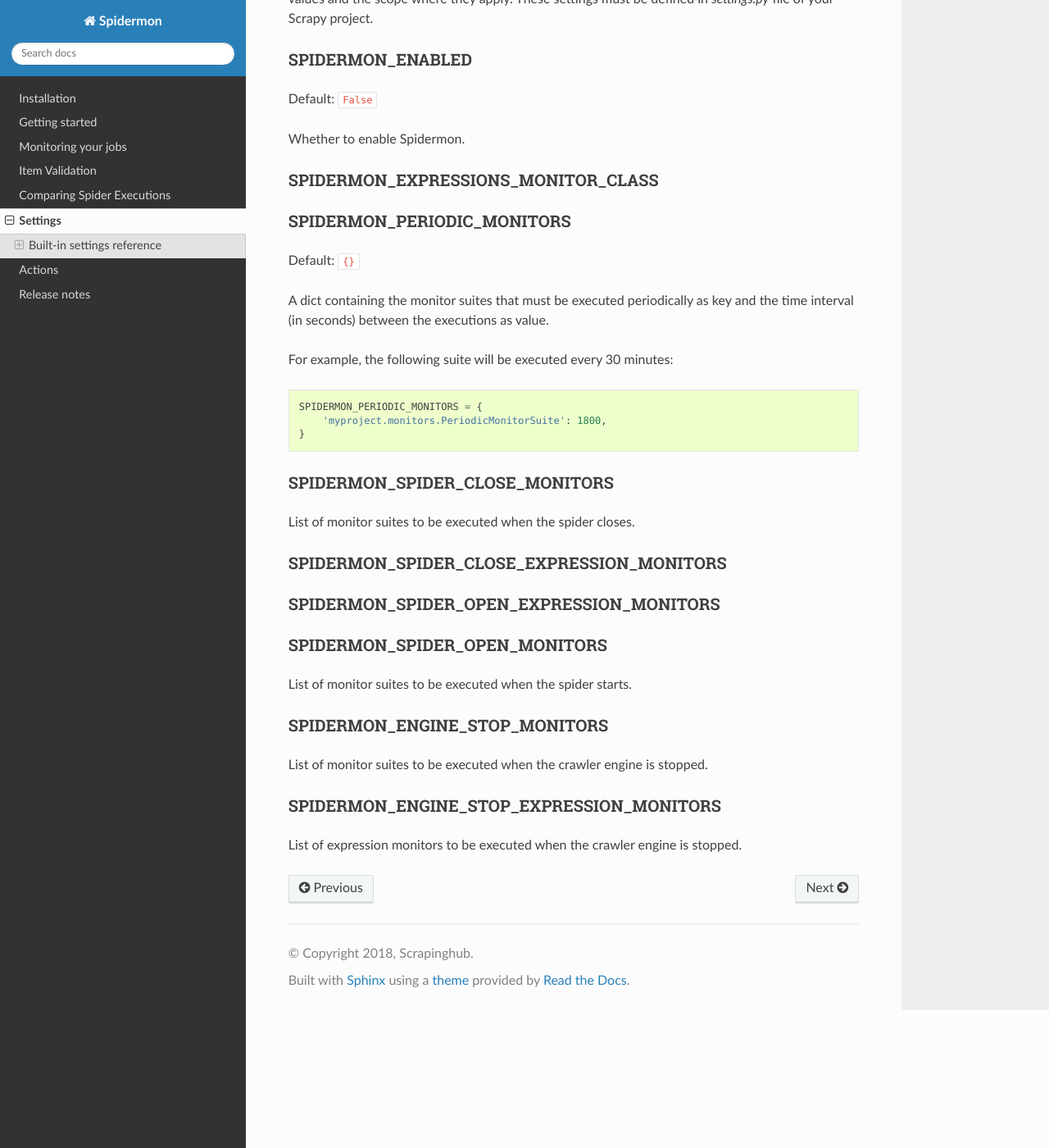
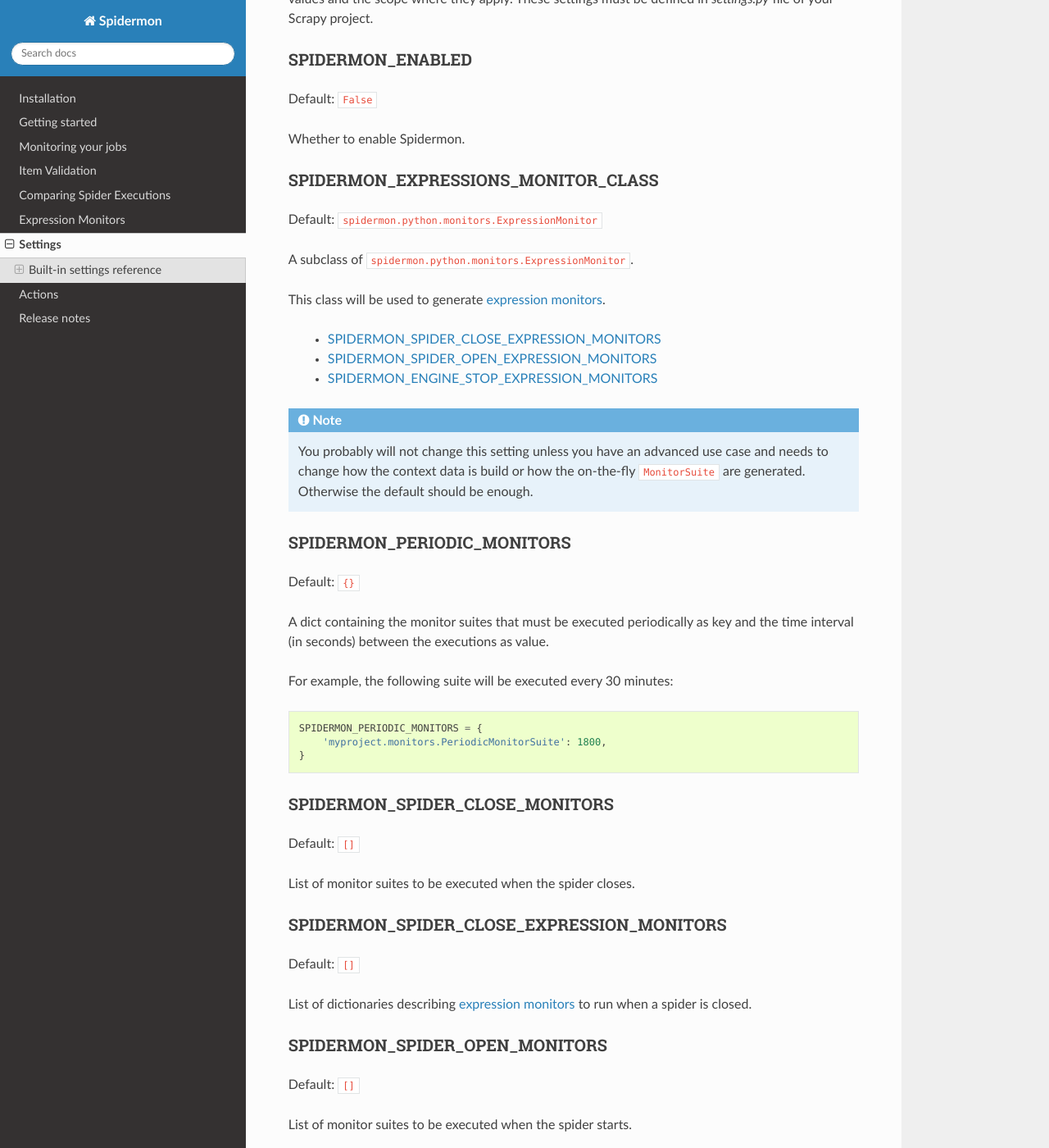
Before and after one commit to scrapinghub/spidermon, a Sphinx documentation site: the page built from docs/source/settings.rst, in a window 1280 px wide and 1400 px high, scrolled down 325 px. Shown: the whole window at 82% size. Built offline with Sphinx 7.4.7 and the Read the Docs theme 2.0.0, drawn with Linux system fonts in a browser that asks for light colours; some of the changed text lies outside the part shown.

Commit message:
docs: Added documentation of Expression Monitors (#178)
* Add documentation for Expression Monitors
Co-Authored-By: Adrián Chaves <adrian@chaves.io>

```diff
--- a/docs/source/conf.py
+++ b/docs/source/conf.py
@@ -18,7 +18,7 @@
 # If extensions (or modules to document with autodoc) are in another directory,
 # add these directories to sys.path here. If the directory is relative to the
 # documentation root, use os.path.abspath to make it absolute, like shown here.
-sys.path.insert(0, os.path.abspath('../..'))
+sys.path.insert(0, os.path.abspath("../.."))
 
 # -- General configuration ------------------------------------------------
 
@@ -46,7 +46,7 @@
 
 # General information about the project.
 project = u"Spidermon"
-copyright = u"2018, Scrapinghub"
+copyright = u"2019, Scrapinghub"
 author = u"Scrapinghub"
 
 # The version info for the project you're documenting, acts as replacement for
--- a/docs/source/getting-started.rst
+++ b/docs/source/getting-started.rst
@@ -54,6 +54,8 @@
                     response.css('.next a::attr(href)').get()
                 )
             )
+
+.. _enabling-spidermon:
 
 Enabling Spidermon
 ------------------
--- a/docs/source/index.rst
+++ b/docs/source/index.rst
@@ -32,6 +32,7 @@
    monitors
    item-validation
    stats-collection
+   expression-monitors
    settings
    actions
    changelog
--- a/docs/source/settings.rst
+++ b/docs/source/settings.rst
@@ -31,6 +31,22 @@
 SPIDERMON_EXPRESSIONS_MONITOR_CLASS
 -----------------------------------
 
+
+Default: ``spidermon.python.monitors.ExpressionMonitor``
+
+A subclass of ``spidermon.python.monitors.ExpressionMonitor``.
+
+This class will be used to generate :ref:`expression monitors<topics-expression-monitors>`.
+
+    * :ref:`SPIDERMON_SPIDER_CLOSE_EXPRESSION_MONITORS`
+    * :ref:`SPIDERMON_SPIDER_OPEN_EXPRESSION_MONITORS`
+    * :ref:`SPIDERMON_ENGINE_STOP_EXPRESSION_MONITORS`
+
+.. note::
+    You probably will not change this setting unless you have an advanced use case and
+    needs to change how the context data is build or how the on-the-fly ``MonitorSuite``
+    are generated. Otherwise the default should be enough.
+
 .. _SPIDERMON_PERIODIC_MONITORS:
 
 SPIDERMON_PERIODIC_MONITORS
@@ -54,6 +70,8 @@
 SPIDERMON_SPIDER_CLOSE_MONITORS
 -------------------------------
 
+Default: ``[]``
+
 List of monitor suites to be executed when the spider closes.
 
 .. _SPIDERMON_SPIDER_CLOSE_EXPRESSION_MONITORS:
@@ -61,17 +79,27 @@
 SPIDERMON_SPIDER_CLOSE_EXPRESSION_MONITORS
 ------------------------------------------
 
-.. _SPIDERMON_SPIDER_OPEN_EXPRESSION_MONITORS:
+Default: ``[]``
 
-SPIDERMON_SPIDER_OPEN_EXPRESSION_MONITORS
------------------------------------------
+List of dictionaries describing :ref:`expression monitors<topics-expression-monitors>` to run when a spider is closed.
 
 .. _SPIDERMON_SPIDER_OPEN_MONITORS:
 
 SPIDERMON_SPIDER_OPEN_MONITORS
 ------------------------------
 
+Default: ``[]``
+
 List of monitor suites to be executed when the spider starts.
+
+.. _SPIDERMON_SPIDER_OPEN_EXPRESSION_MONITORS:
+
+SPIDERMON_SPIDER_OPEN_EXPRESSION_MONITORS
+-----------------------------------------
+
+Default: ``[]``
+
+List of dictionaries describing :ref:`expression monitors<topics-expression-monitors>` to run when a spider is opened.
 
 .. _SPIDERMON_ENGINE_STOP_MONITORS:
 
@@ -85,5 +113,6 @@
 
 SPIDERMON_ENGINE_STOP_EXPRESSION_MONITORS
 -----------------------------------------
+Default: ``[]``
 
-List of expression monitors to be executed when the crawler engine is stopped.
+List of dictionaries describing :ref:`expression monitors<topics-expression-monitors>` to run when the engine is stopped.
```
Also changed, not shown: docs/source/expression-monitors.rst (added, +128 -0 lines).
